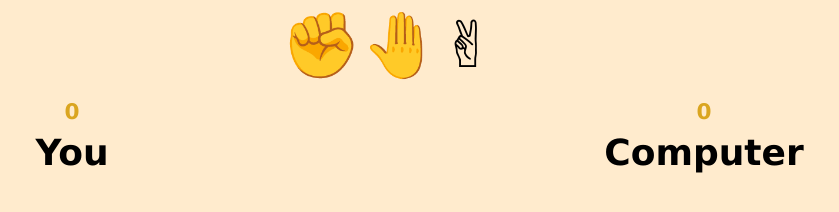
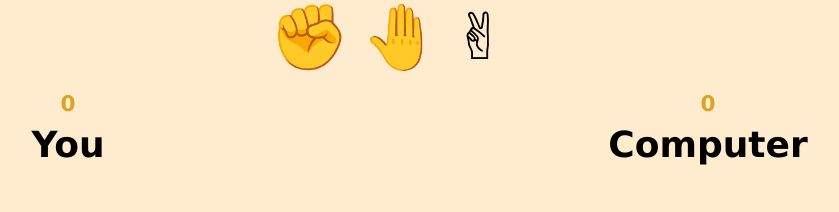
Before and after one commit to mariaremote/RockPaperScissorsGame, a website: page index.html in a window 1280 px wide. Shown: the whole page, without its empty margins (252-1091 px from the left). Drawn offline with nearby package versions, Linux system fonts and the light colour scheme.

Commit message:
experiment import normalize css

```diff
--- a/index.html
+++ b/index.html
@@ -7,16 +7,19 @@
     <title>Rock-Paper-Scissors</title>
     <meta name="description" content="">
     <meta name="viewport" content="width=device-width, initial-scale=1">
+    <link rel="stylesheet" href="https://cdnjs.cloudflare.com/ajax/libs/modern-normalize/2.0.0/modern-normalize.min.css"
+        integrity="sha512-4xo8blKMVCiXpTaLzQSLSw3KFOVPWhm/TRtuPVc4WG6kUgjH6J03IBuG7JZPkcWMxJ5huwaBpOpnwYElP/m6wg=="
+        crossorigin="anonymous" referrerpolicy="no-referrer" />
     <link rel="stylesheet" href="styles.css">
     <script src="script.js" async defer></script>
 </head>
 
 <body>
     <div class="selections">
-        <div class="selection" data-selection="rock">✊</div>
-        <div class="selection" data-selection="paper">🤚</div>
-        <div class="selection" data-selection="scissors">✌</div>
-        <div class="selection secret" data-selection="spock" id="spock">🖖</div>
+        <button class="selection" data-selection="rock">✊</button>
+        <button class="selection" data-selection="paper">🤚</button>
+        <button class="selection" data-selection="scissors">✌</button>
+        <button class="selection secret" data-selection="spock" id="spock">🖖</button>
     </div>
     <div class="results">
         <div>
--- a/styles.css
+++ b/styles.css
@@ -6,13 +6,7 @@ body {
 .selections {
     display: flex;
     justify-content: center;
-    /* display: -webkit-flex; */
-    /* -webkit-justify-content: center; */
 }
-
-/* .selections * {
-    /* margin: 0; */
-/* padding: 0 0.7rem; */
 
 .selection {
     background: none;
```
